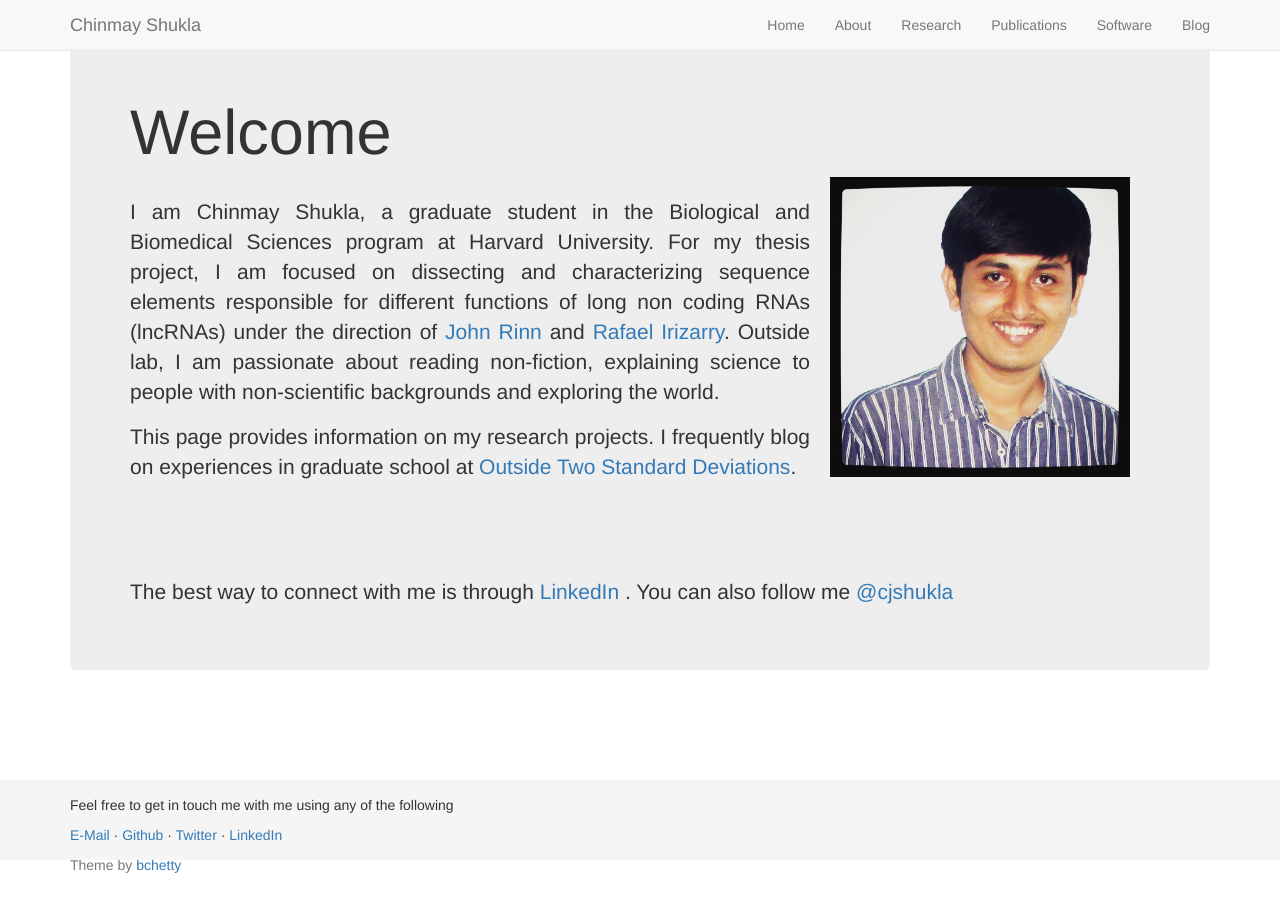
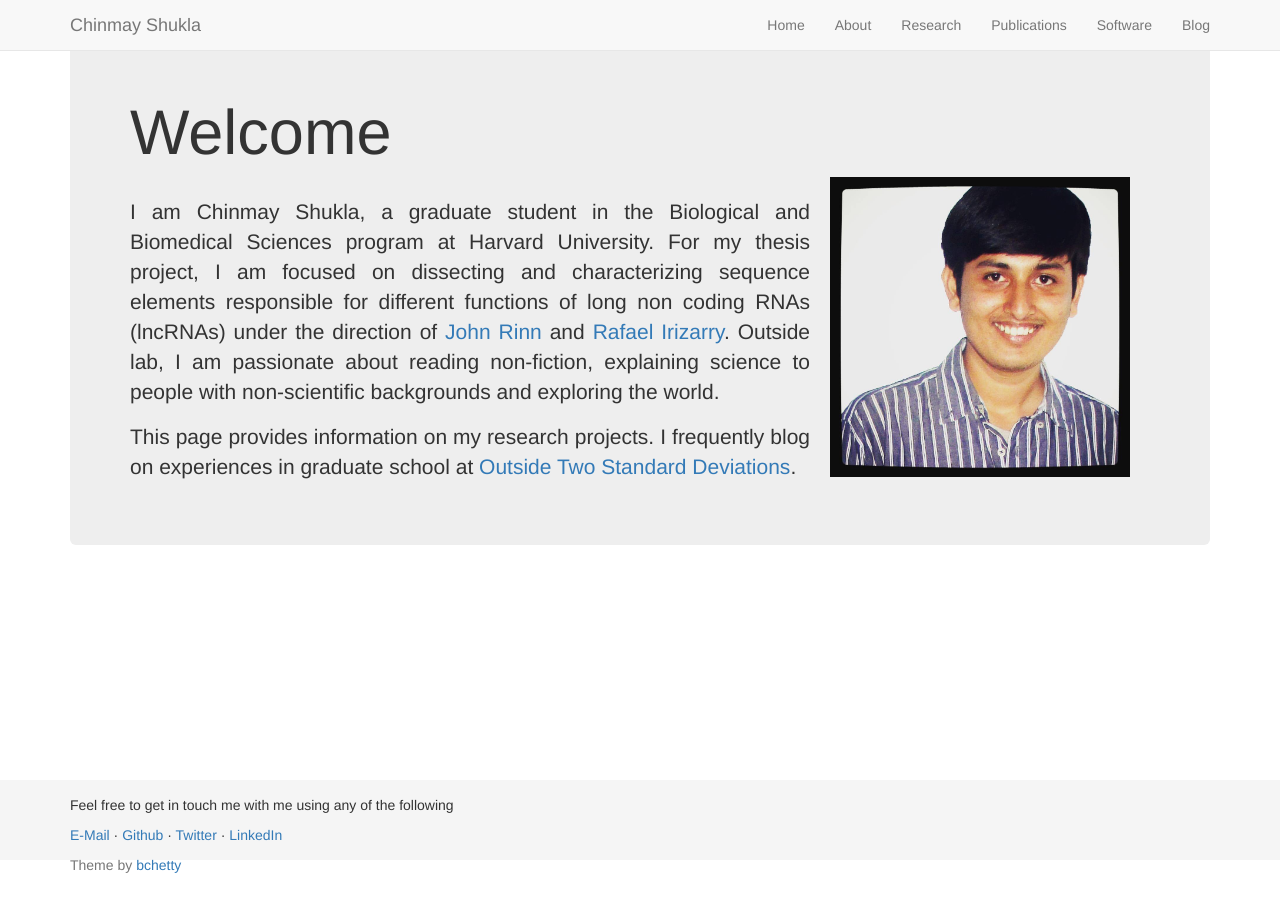
Before and after one commit to cshukla/cshukla.github.io, a Jekyll site: the page built from index.html, in a window 1280 px wide and 900 px high, scrolled down 40 px. Built offline with Jekyll 4.4.1, drawn with Linux system fonts in a browser that asks for light colours; nearby versions of some CDN libraries; the list of posts is cut into pages by our own code.

Commit message:
update welcome text

```diff
--- a/index.html
+++ b/index.html
@@ -23,12 +23,4 @@ layout: template1
     	<a href="http://outsidetwostandarddeviations.wordpress.com">
       	Outside Two Standard Deviations</a>.</p>
 
-    <br></br>
-    <br></br>
-
-    <p align="justify">  The best way to connect with me is through
-    	<a href="https://www.linkedin.com/in/shuklachinmay">LinkedIn </a>.
-    	You can also follow me <a href="https://twitter.com/cjshukla">@cjshukla</a>
-    </p>
-
 </div>
```
